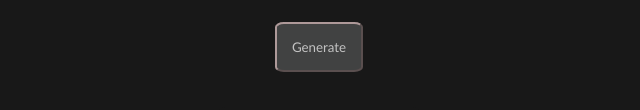
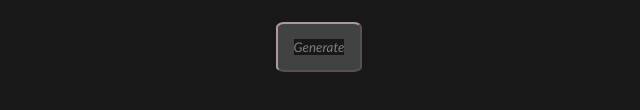
Before and after one commit to noel-pena/Random_Number_Generator, a plain HTML site: page index.html in a window 1280 px wide. Shown: the part 338-448 px from the top of the page, without its empty margins (321-961 px from the left). Drawn offline with Linux system fonts and the light colour scheme.

Commit message:
Add files via upload

```diff
--- a/index.html
+++ b/index.html
@@ -11,7 +11,7 @@
         <h1>Random Number Generator</h1>
     </div>
     <div class="Generator">
-        <button class="btn" id="btn1">Generate</button>
+        <button class="btn" id="btn1"><em>Generate</em></button>
     </div>
     <div class="response">
         <p id="responses"></p>
```
